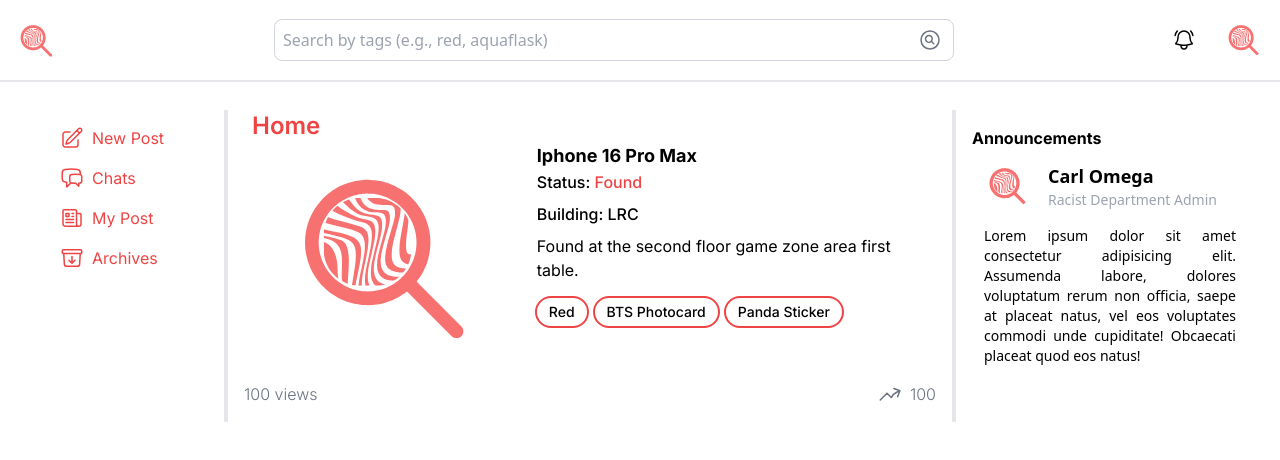
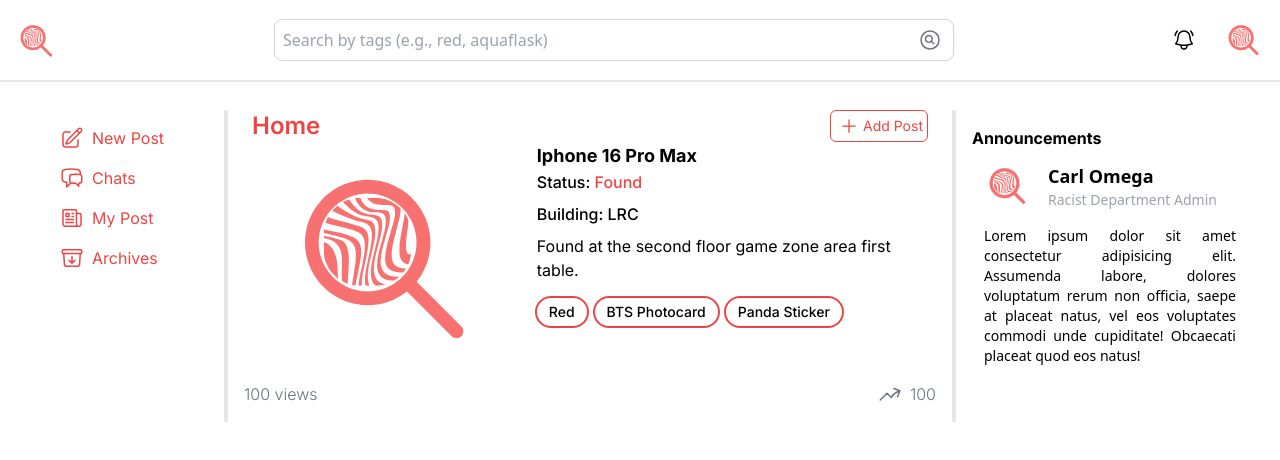
Before and after one commit to Qntlz/Lost-Found-Web-App, a Next.js app: page /home in a window 1280 px wide. Shown: the top 460 px of the page. Built offline with nearby package versions, Linux system fonts and the light colour scheme; no server answers; sample sign-in values are in the browser's storage.

Commit message:
Create add post button

```diff
--- a/app/ui/home/postFeed.tsx
+++ b/app/ui/home/postFeed.tsx
@@ -5,7 +5,7 @@ import Image from 'next/image';
 import { useState } from 'react';
 import { usePathname } from 'next/navigation';
 import {
-  ArrowTrendingUpIcon,
+  ArrowTrendingUpIcon, PlusIcon
 } from '@heroicons/react/24/outline';
 
 
@@ -15,15 +15,25 @@ export default function PostFeed() {
   // Set the title based on the current pathname
   const title = pathname.includes("home") ? "Home" : "Posts";
   // Conditionally apply padding based on whether the pathname includes 'home'
-  const paddingClass = pathname.includes('home') ? 'px-2' : 'p-4';
+  const paddingClass = pathname.includes('home') ? 'px-2' : 'py-5';
 
   return (
     <div className="relative">
       <div className="bg-white px-4 rounded-lg mb-4">
 
         {/* Title Header */}
-        <div className={`${paddingClass}`}>
-          <span className="font-semibold text-2xl text-red-500">{title}</span>
+        <div className={`${paddingClass} flex justify-between`}>
+          <div className="flex">
+            <span className="font-semibold text-2xl text-red-500">{title}</span>
+          </div>
+
+          <div className="flex p-1 rounded-md border border-red-500 justify-center text-red-500">
+            <div className="flex justify-center">
+              <button className="flex font-normal text-sm text-nowrap items-center">
+                < PlusIcon className="mx-1 w-5" />
+                Add Post</button>
+            </div>
+          </div>
         </div>
 
         <div className="flex flex-col lg:flex-row items-start space-x-0 lg:space-x-4">
```
